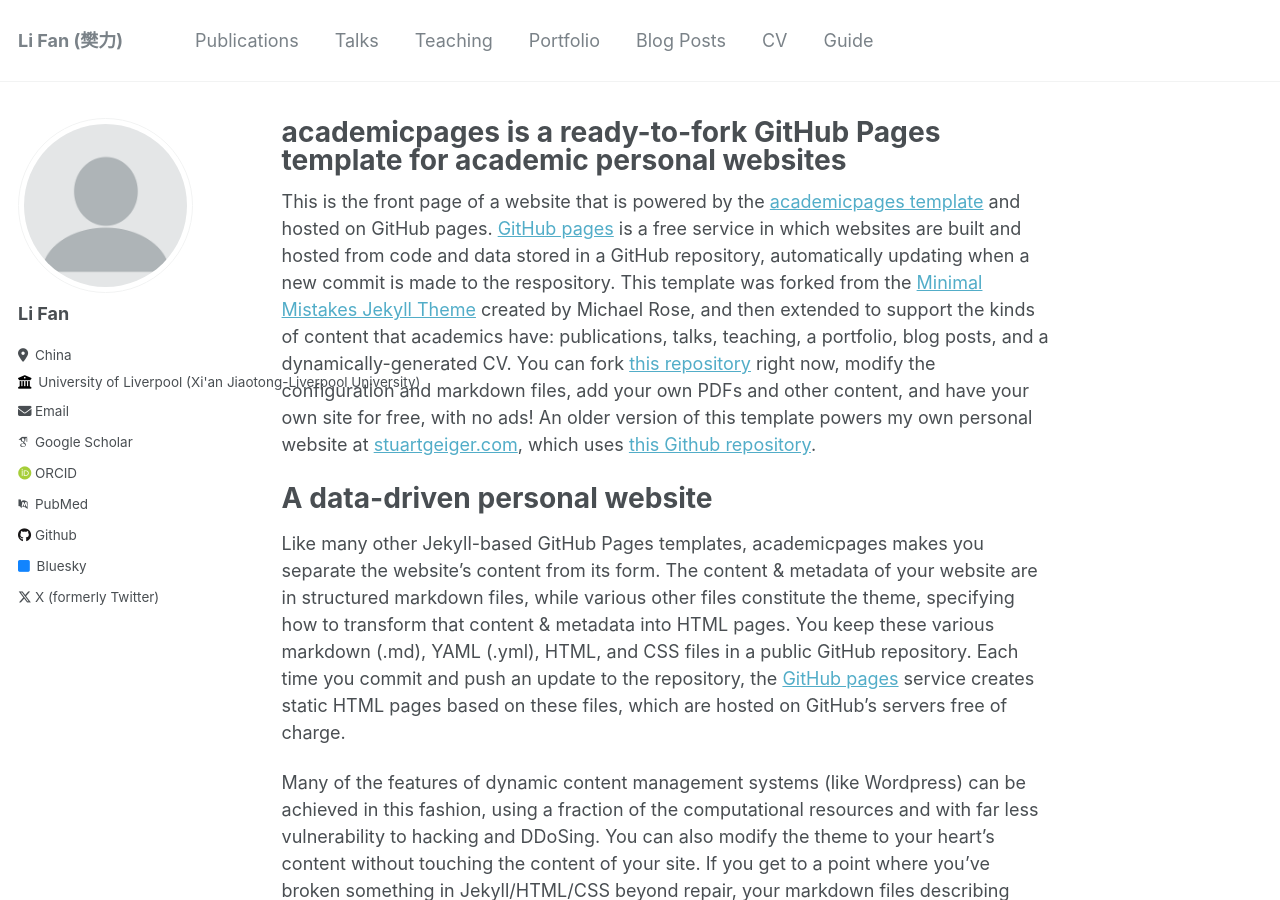
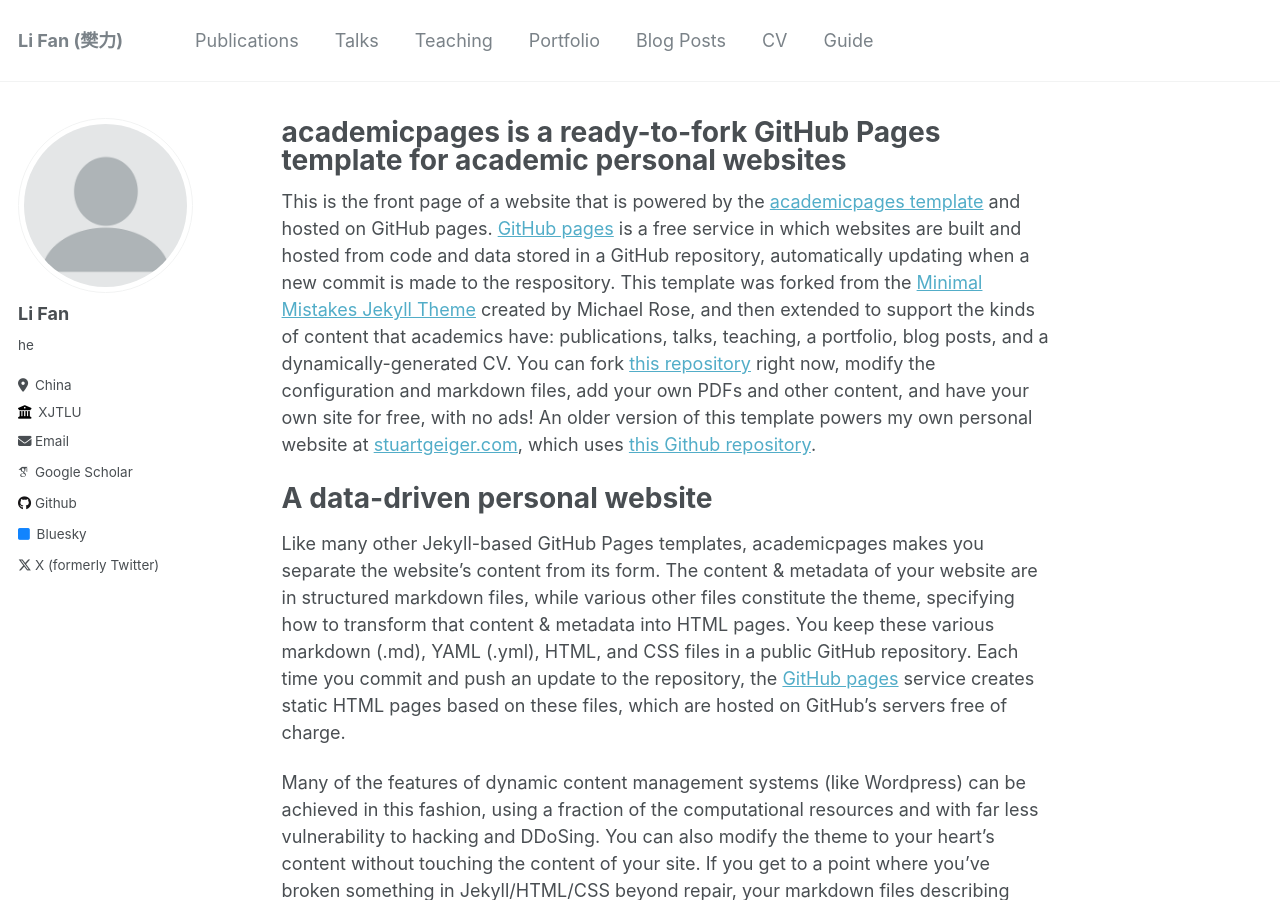
Before and after one commit to NormBill/NormBill.github.io, a Jekyll site: the page built from _pages/about.md, in a window 1280 px wide and 900 px high. Built offline with Jekyll 4.4.1, drawn with Linux system fonts in a browser that asks for light colours; some web fonts are replaced.

Commit message:
Update _config.yml

```diff
--- a/_config.yml
+++ b/_config.yml
@@ -11,7 +11,7 @@ locale                   : "en-US"
 title                    : "Li Fan (樊力)"
 title_separator          : "-"
 name                     : &name "Li Fan"
-description              : &description "personal description"
+#description              : &description "personal description"
 url                      : https://NormBill.github.io # the base hostname & protocol for your site e.g. "https://mmistakes.github.io"
 baseurl                  : "" # the subpath of your site, e.g. "/blog"
 repository               : "NormBil/NormBill.github.io"
@@ -23,20 +23,20 @@ author:
   # Biographic information
   avatar           : "profile.png"
   name             : "Li Fan"
-  pronouns         : # example: "he"
+  pronouns         : "he"
   bio              : ""
   location         : "China"
-  employer         : "University of Liverpool (Xi'an Jiaotong-Liverpool University)"
+  employer         : "XJTLU"
   uri              : # URL
   email            : "a213837054@gmail.com"
 
   # Academic websites
-  arxiv            : # URL - Update with the correct link to your profile
-  googlescholar    : "https://scholar.google.com/citations?user=PS_CX0AAAAAJ"
-  impactstory      : # URL
-  orcid            : "http://orcid.org/yourorcidurl"
-  pubmed           : "https://www.ncbi.nlm.nih.gov/pubmed/?term=john+snow"
-  researchgate     : # URL
+#  arxiv            : # URL - Update with the correct link to your profile
+  googlescholar    : "https://scholar.google.com/citations?user=F1YWLioAAAAJ"
+#  impactstory      : # URL
+#  orcid            : ""
+#  pubmed           : "https://www.ncbi.nlm.nih./pubmed/?term=john+snow"
+#  researchgate     : # URL
 
   # Repositories and software development
   bitbucket        : # Username - Update with your username on the site
```
